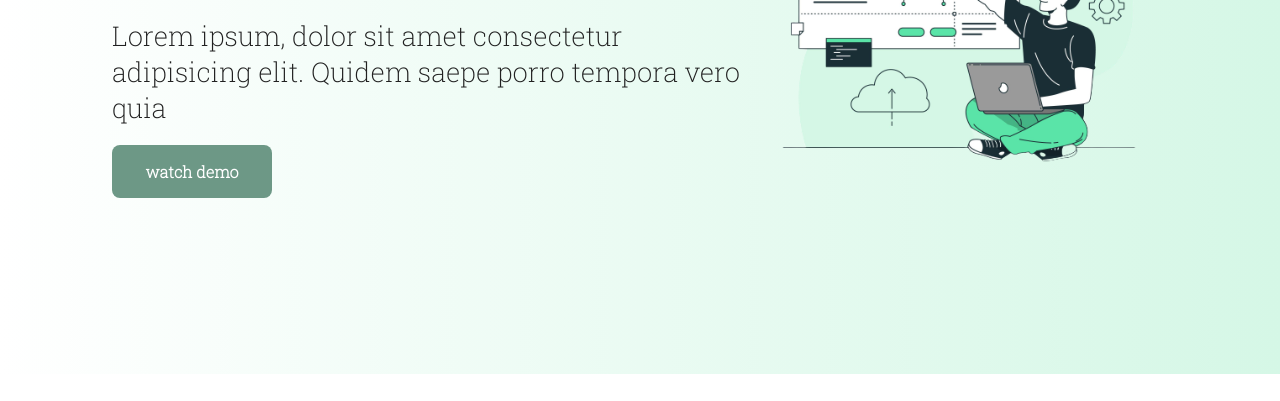
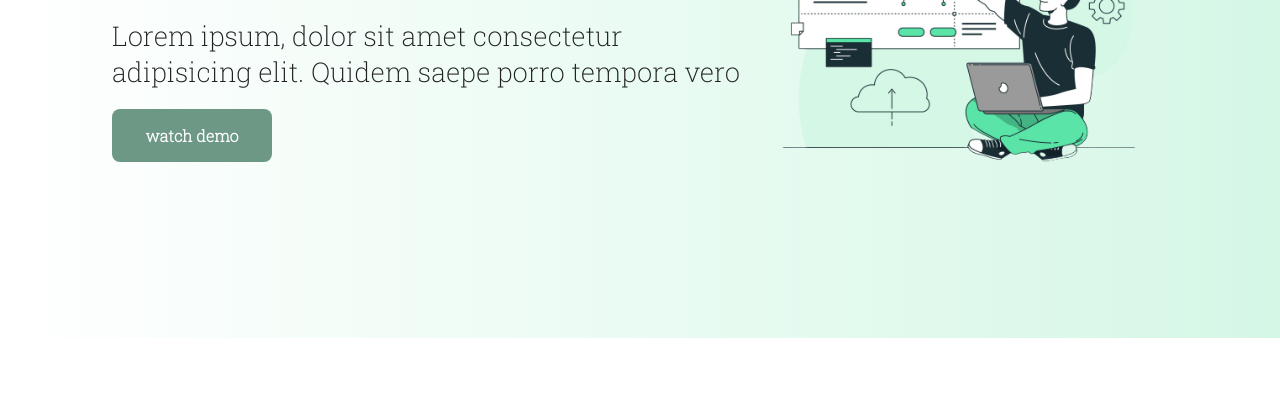
Before and after one commit to AshishFSD/AppLeran, a plain HTML site: page index.html in a window 1280 px wide. Shown: the part 327-728 px from the top of the page. Drawn offline with Linux system fonts and the light colour scheme.

Commit message:
update
updated

```diff
--- a/index.html
+++ b/index.html
@@ -44,7 +44,7 @@
             <div class="content">
                   <h2> Meet Destiny , the <span>visonary</span> landing pages</h2>
                   <p>Lorem ipsum, dolor sit amet consectetur adipisicing elit. Quidem saepe porro tempora vero
-                        quia
+
                   </p>
                   <a href="#" class="btn">watch demo</a>
             </div>
```
